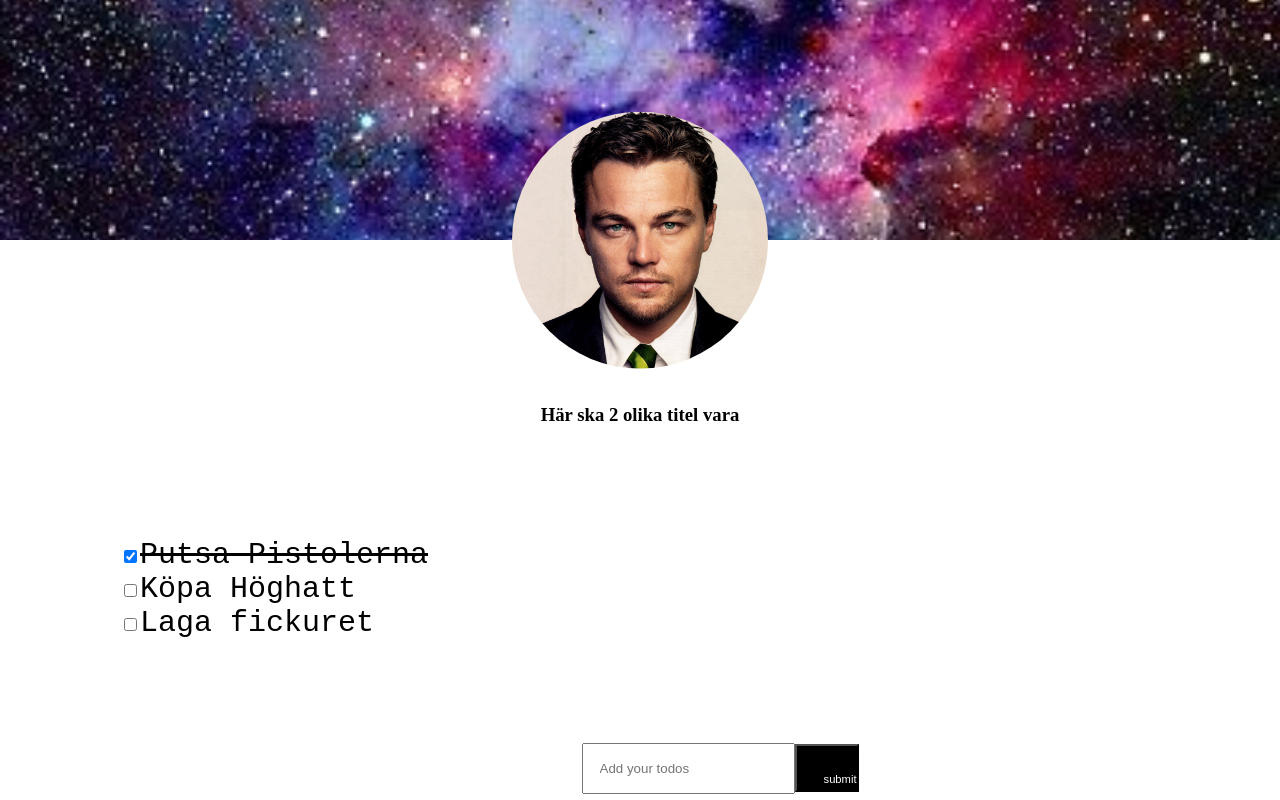
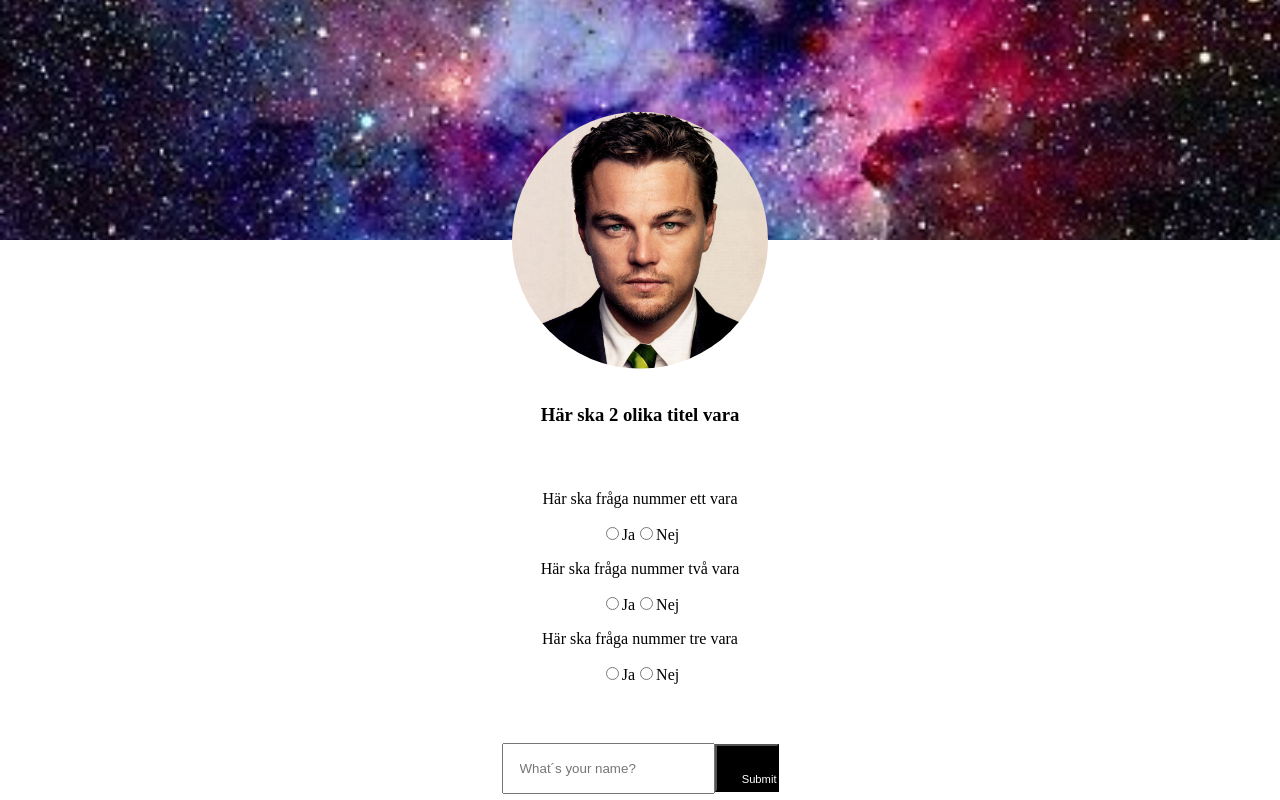
Before and after one commit to 1974pontus/R-U-CHORE, a React (Create React App) app: page / in a window 1280 px wide. Built offline with nearby package versions, Linux system fonts and the light colour scheme.

Commit message:
reuseable forms totally working

```diff
--- a/src/components/Layout.tsx
+++ b/src/components/Layout.tsx
@@ -1,9 +1,9 @@
 
-import React, { CSSProperties } from "react";
+import React, { CSSProperties, useState } from "react";
 import Header from './ViewContainer/Header'
 import Title from './ViewContainer/Title';
-// import MainView from "./ViewContainer/MainView";
-import ProfileView from "./ViewContainer/ProfileView";
+import MainView from "./ViewContainer/MainView";
+// import ProfileView from "./ViewContainer/ProfileView";
 import ProfileImg from "./ViewContainer/ProfileImg";
 
 //tagit bort footer från layout, footer ligger i MainView och ska läggas in i PofileView?/AddTodoForm?
@@ -18,22 +18,22 @@ import ProfileImg from "./ViewContainer/ProfileImg";
 // }
 
 const Layout = () => {
-//     const [profile, setProfile] = useState('')
+    const [profile, setProfile] = useState('')
 
-//     const handleProfileSelected = (profile: string) => {
-//       setProfile(profile)
-//     }
-// /* Klicka på submit-knappen och du får profilen loggad i consolen */
-//     console.log(profile)
+    const handleProfileSelected = (profile: string) => {
+      setProfile(profile)
+    }
+/* Klicka på submit-knappen och du får profilen loggad i consolen */
+    console.log(profile)
     return (
 
       <div>
         <ProfileImg imageSrc={require('../img/Leonardo-Dicaprio.jpg')} alt='leo DiCaprio at his best'/>
         <Header imageSrc={require('../img/space.jpg')} alt='stardust in space'/>
         <Title name="Här ska 2 olika titel vara"/>
-        {/* <MainView onProfilSelected={handleProfileSelected}/> */}
+        <MainView onProfilSelected={handleProfileSelected}/>
         <div style={todolist}>
-          <ProfileView />
+          {/* <ProfileView /> */}
           </div>
          <div style={marginbottom}>.</div>
 
--- a/src/components/ViewContainer/QuestionForm.tsx
+++ b/src/components/ViewContainer/QuestionForm.tsx
@@ -14,6 +14,10 @@ const QuestionForm = (props: Props) => {
     e.preventDefault()
     //TODO: Ta reda på vem man blev
     props.onSubmit("leo")
+  }
+
+  const nameSubmit = (name: string) => {
+    console.log(name)
   }
 
   return (
@@ -39,7 +43,7 @@ const QuestionForm = (props: Props) => {
       <input type="radio" id="Q3No" name="Q3" value="No" />
       <label htmlFor="Q3">Nej</label>
       <br />
-      <FormField onSubmit={} buttonText='Submit' placeHolder='What´s your name?' />
+      <FormField onSubmit={nameSubmit} buttonText='Submit' placeHolder='What´s your name?' />
 </form>
 
   );
```
